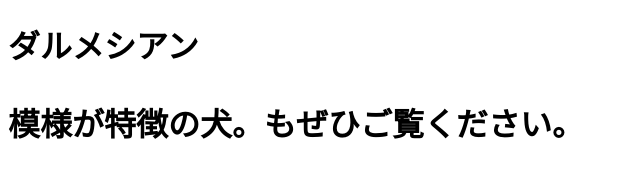
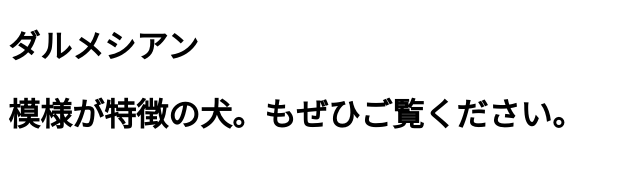
Before and after one commit to ma-108/bennkyouyou, a plain HTML site: page index.html in a window 1280 px wide. Shown: the whole page, without its empty margins (0-640 px from the left). Drawn offline with Linux system fonts and the light colour scheme.

Commit message:
Update index.html

```diff
--- a/index.html
+++ b/index.html
@@ -7,6 +7,6 @@
 </head>
 <body>
 <h1>ダルメシアン<h1>
-<p>模様が特徴の犬。<a heaf="https://unsplash.com/@webcreatorbox"他の写真</a>もぜひご覧ください。<p>
+模様が特徴の犬。<a heaf="https://unsplash.com/@webcreatorbox"他の写真</a>もぜひご覧ください。
 </body>
 </html>
```
